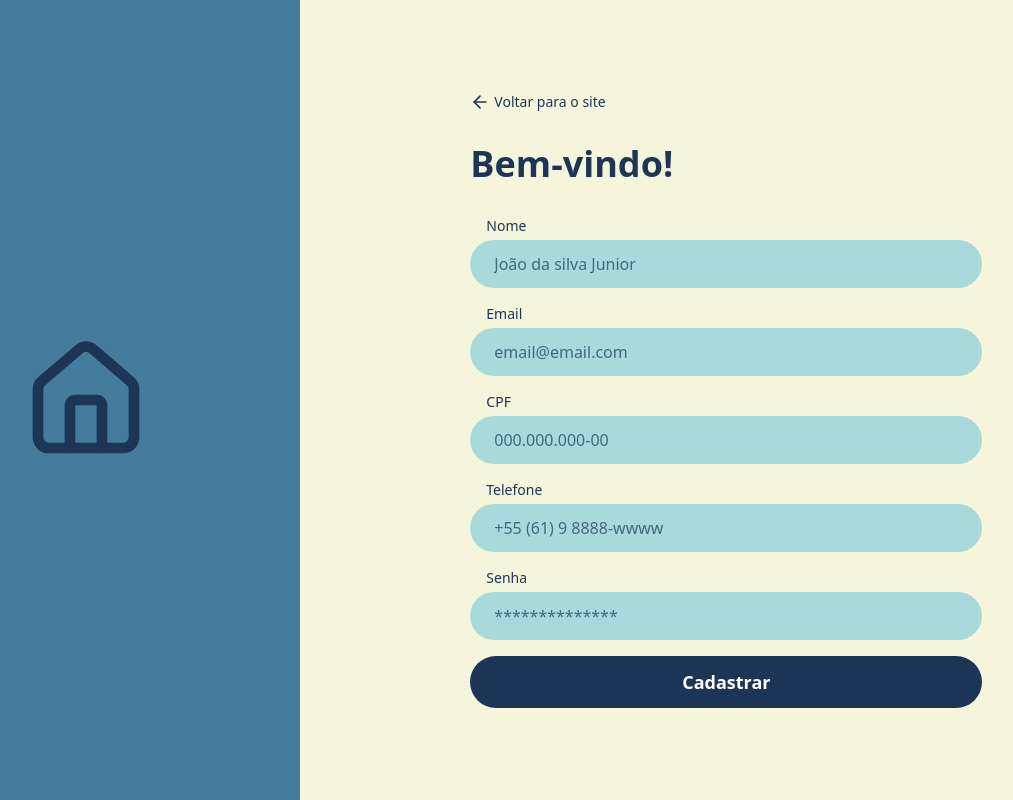
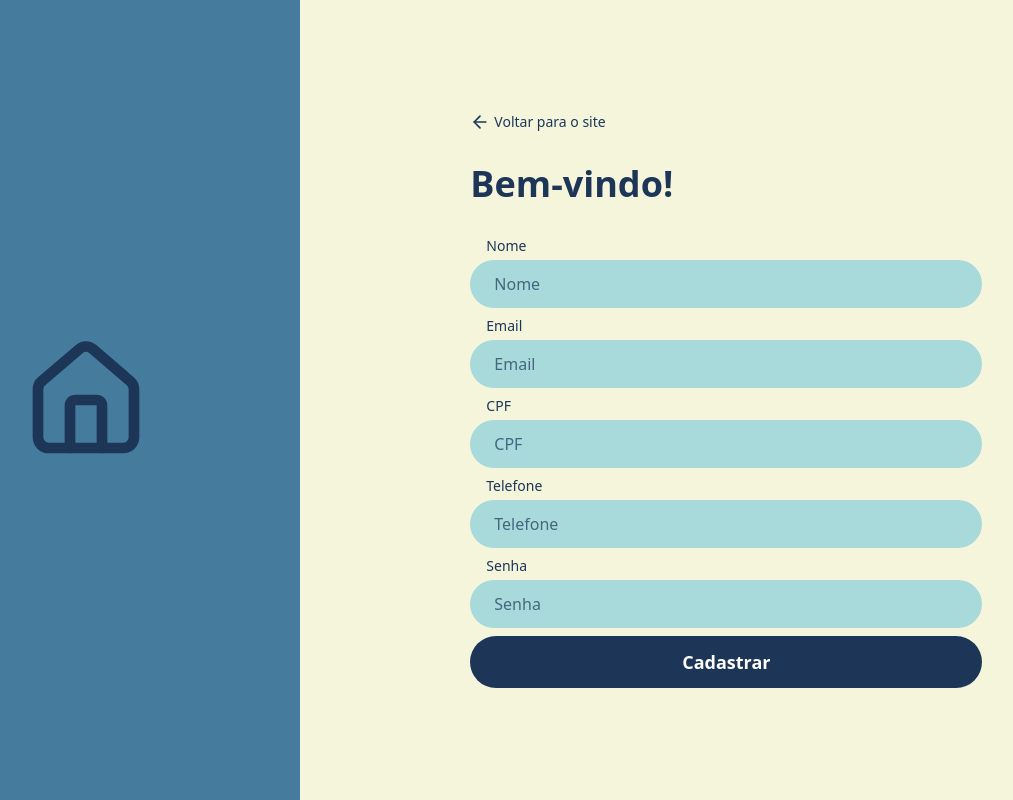
Before and after one commit to estadia-ja/Frontend-Estadia-ja, a React (Vite) app in the folder estadia-ja-frontend/: page / in a window 1280 px wide. Shown: the whole page, without its empty margins (127-1140 px from the left). Built offline with nearby package versions, Linux system fonts and the light colour scheme.

Commit message:
feat: conecta cadastro com o backend

```diff
--- a/estadia-ja-frontend/package.json
+++ b/estadia-ja-frontend/package.json
@@ -9,6 +9,7 @@
     "preview": "vite preview"
   },
   "dependencies": {
+    "axios": "^1.13.1",
     "lucide-react": "^0.552.0",
     "react": "^19.1.1",
     "react-dom": "^19.1.1"
--- a/estadia-ja-frontend/src/components/SignUpForm.tsx
+++ b/estadia-ja-frontend/src/components/SignUpForm.tsx
@@ -1,5 +1,6 @@
 import React, { useState } from "react";
 import { Home, ArrowLeft } from "lucide-react";
+import axios from "axios";
 
 export function SignUpForm() {
     const [name, setName] = useState("");
@@ -8,14 +9,118 @@ export function SignUpForm() {
     const [cpf, setCpf] = useState("");
     const [phones, setPhones] = useState("");
 
-    const handleSubmit = (event: React.FormEvent) => {
+    const [nameError, setNameError] = useState("");
+    const [emailError, setEmailError] = useState("");
+    const [passwordError, setPasswordError] = useState("");
+    const [cpfError, setCpfError] = useState("");
+    const [phoneError, setPhoneError] = useState("");
+
+    const [isLoading, setIsLoading] = useState(false);
+    const [apiMessage, setApiMessage] = useState({ type: "", text: "" });
+
+    const validateForm = () => {
+        setNameError("");
+        setEmailError("");
+        setPasswordError("");
+        setCpfError("");
+        setPhoneError("");
+        setApiMessage({ type: "", text: "" });
+        let isValid = true;
+
+        if (!name) {
+            setNameError("Nome é obrigatório.");
+            isValid = false;
+        }
+        if (!email) {
+            setEmailError("Email é obrigatório.");
+            isValid = false;
+        }
+
+        const unmaskedCpf = cpf.replace(/\D/g, "");
+        if (unmaskedCpf.length !== 11) {
+            setCpfError("CPF deve ter 11 dígitos.");
+            isValid = false;
+        }
+
+        const unmaskedPhone = phones.replace(/\D/g, "");
+        if (unmaskedPhone.length !== 11) {
+            setPhoneError("Telefone deve ter DDD + 9 dígitos.");
+            isValid = false;
+        }
+
+        const passRegex =
+        /^(?=.*[A-Z])(?=.*\d)(?=.*[!@#$%^&*()_+\-=\[\]{};':"\\|,.<>\/?]).{8,}$/;
+        if (!passRegex.test(password)) {
+            setPasswordError(
+                "Senha: 8+ dígitos, 1 maiúscula, 1 número, 1 especial."
+            );
+            isValid = false;
+        }
+        return isValid;
+    };
+
+    const handleSubmit = async (event: React.FormEvent) => {
         event.preventDefault();
-        console.log({ name, email, password, cpf, phones });
+        if (!validateForm()) {
+            return;
+        }
+        setIsLoading(true);
+        const payload = {
+            name,
+            email,
+            cpf,
+            password,
+            phones: [phones],
+        };
+        const apiUrl = import.meta.env.VITE_API_BASE_URL + "/user";
+        try {
+            const response = await axios.post(apiUrl, payload);
+            console.log("Usuário criado:", response.data);
+            setApiMessage({
+                type: "success",
+                text: "Usuário criado com sucesso!",
+            });
+            setName("");
+            setEmail("");
+            setPassword("");
+            setCpf("");
+            setPhones("");
+        } catch (error) {
+            console.error("Erro ao criar usuário:", error);
+            let errorMessage = "Erro ao criar usuário. Tente novamente.";
+            if (axios.isAxiosError(error) && error.response?.data?.message) {
+                errorMessage = error.response.data.message;
+            }
+            setApiMessage({ type: "error", text: errorMessage });
+        } finally {
+            setIsLoading(false);
+        }
+    };
+
+    const getErrorClasses = (hasError: boolean) => {
+        return hasError
+        ? "ring-2 ring-red-500 border-red-500"
+        : "focus:ring-2 focus:ring-[#1D3557]";
+    };
+    const handleCpfChange = (e: React.ChangeEvent<HTMLInputElement>) => {
+        let value = e.target.value.replace(/\D/g, "").slice(0, 11);
+        value = value.replace(/(\d{3})(\d)/, "$1.$2");
+        value = value.replace(/(\d{3})(\d)/, "$1.$2");
+        value = value.replace(/(\d{3})(\d{1,2})$/, "$1-$2");
+        setCpf(value);
+        setCpfError("");
+    };
+
+    const handlePhoneChange = (e: React.ChangeEvent<HTMLInputElement>) => {
+        let value = e.target.value.replace(/\D/g, "").slice(0, 11);
+        value = value.replace(/^(\d{2})(\d)/, "($1) $2");
+        value = value.replace(/(\s\d{5})(\d)/, "$1-$2");
+        setPhones(value);
+        setPhoneError("");
     };
 
     return (
         <div className="flex h-screen overflow-hidden font-sans bg-[#F5F5DC]">
-
             <div className="hidden md:flex md:w-1/3 bg-[#457B9D] items-center justify-center p-12">
                 <Home className="w-32 h-32 text-[#1D3557]" />
             </div>
@@ -34,7 +139,7 @@ export function SignUpForm() {
                         Bem-vindo!
                     </h1>
 
-            <form onSubmit={handleSubmit} className="w-full space-y-4">
+                    <form onSubmit={handleSubmit} className="w-full space-y-2">
                         <div>
                         <label
                             htmlFor="name"
@@ -46,10 +151,18 @@ export function SignUpForm() {
                             id="name"
                             type="text"
                             value={name}
-                    onChange={(e) => setName(e.target.value)}
-                    placeholder="João da silva Junior"
-                    className="w-full px-6 py-3 rounded-full bg-[#A8DADC] text-[#1D3557] placeholder-[#1D3557] placeholder-opacity-70 outline-none transition-all focus:ring-2 focus:ring-[#1D3557]"
+                            onChange={(e) => {
+                                setName(e.target.value);
+                                setNameError("");
+                            }}
+                            placeholder="Nome"
+                            className={`w-full px-6 py-3 rounded-full bg-[#A8DADC] text-[#1D3557] placeholder-[#1D3557] placeholder-opacity-70 outline-none transition-all ${getErrorClasses(
+                                !!nameError
+                            )}`}
                         />
+                        {nameError && (
+                            <p className="text-xs text-red-600 ml-4 mt-1">{nameError}</p>
+                        )}
                         </div>
 
                         <div>
@@ -63,10 +176,18 @@ export function SignUpForm() {
                             id="email"
                             type="email"
                             value={email}
-                    onChange={(e) => setEmail(e.target.value)}
-                    placeholder="email@email.com"
-                    className="w-full px-6 py-3 rounded-full bg-[#A8DADC] text-[#1D3557] placeholder-[#1D3557] placeholder-opacity-70 outline-none transition-all focus:ring-2 focus:ring-[#1D3557]"
+                            onChange={(e) => {
+                                setEmail(e.target.value);
+                                setEmailError("");
+                            }}
+                            placeholder="Email"
+                            className={`w-full px-6 py-3 rounded-full bg-[#A8DADC] text-[#1D3557] placeholder-[#1D3557] placeholder-opacity-70 outline-none transition-all ${getErrorClasses(
+                                !!emailError
+                            )}`}
                         />
+                        {emailError && (
+                            <p className="text-xs text-red-600 ml-4 mt-1">{emailError}</p>
+                        )}
                         </div>
 
                         <div>
@@ -80,10 +201,15 @@ export function SignUpForm() {
                             id="cpf"
                             type="text"
                             value={cpf}
-                    onChange={(e) => setCpf(e.target.value)}
-                    placeholder="000.000.000-00"
-                    className="w-full px-6 py-3 rounded-full bg-[#A8DADC] text-[#1D3557] placeholder-[#1D3557] placeholder-opacity-70 outline-none transition-all focus:ring-2 focus:ring-[#1D3557]"
+                            onChange={handleCpfChange}
+                            placeholder="CPF"
+                            className={`w-full px-6 py-3 rounded-full bg-[#A8DADC] text-[#1D3557] placeholder-[#1D3557] placeholder-opacity-70 outline-none transition-all ${getErrorClasses(
+                                !!cpfError
+                            )}`}
                         />
+                        {cpfError && (
+                            <p className="text-xs text-red-600 ml-4 mt-1">{cpfError}</p>
+                        )}
                         </div>
 
                         <div>
@@ -97,10 +223,15 @@ export function SignUpForm() {
                             id="phones"
                             type="tel"
                             value={phones}
-                    onChange={(e) => setPhones(e.target.value)}
-                    placeholder="+55 (61) 9 8888-wwww"
-                    className="w-full px-6 py-3 rounded-full bg-[#A8DADC] text-[#1D3557] placeholder-[#1D3557] placeholder-opacity-70 outline-none transition-all focus:ring-2 focus:ring-[#1D3557]"
+                            onChange={handlePhoneChange}
+                            placeholder="Telefone"
+                            className={`w-full px-6 py-3 rounded-full bg-[#A8DADC] text-[#1D3557] placeholder-[#1D3557] placeholder-opacity-70 outline-none transition-all ${getErrorClasses(
+                                !!phoneError
+                            )}`}
                         />
+                        {phoneError && (
+                            <p className="text-xs text-red-600 ml-4 mt-1">{phoneError}</p>
+                        )}
                         </div>
 
                         <div>
@@ -114,17 +245,40 @@ export function SignUpForm() {
                             id="password"
                             type="password"
                             value={password}
-                    onChange={(e) => setPassword(e.target.value)}
-                    placeholder="**************"
-                    className="w-full px-6 py-3 rounded-full bg-[#A8DADC] text-[#1D3557] placeholder-[#1D3557] placeholder-opacity-70 outline-none transition-all focus:ring-2 focus:ring-[#1D3557]"
+                            onChange={(e) => {
+                            setPassword(e.target.value);
+                            setPasswordError("");
+                            }}
+                            placeholder="Senha"
+                            className={`w-full px-6 py-3 rounded-full bg-[#A8DADC] text-[#1D3557] placeholder-[#1D3557] placeholder-opacity-70 outline-none transition-all ${getErrorClasses(
+                                !!passwordError
+                            )}`}
                         />
+                        {passwordError && (
+                            <p className="text-xs text-red-600 ml-4 mt-1">
+                            {passwordError}
+                            </p>
+                        )}
                         </div>
+
+                        {apiMessage.text && (
+                        <p
+                            className={`text-center text-sm pt-2 ${
+                            apiMessage.type === "success"
+                                ? "text-green-600"
+                                : "text-red-600"
+                            }`}
+                        >
+                            {apiMessage.text}
+                        </p>
+                        )}
 
                         <button
                             type="submit"
-                className="w-full py-3 rounded-full bg-[#1D3557] text-white font-semibold text-lg hover:bg-opacity-90 transition-colors mt-6"
+                            className="w-full py-3 rounded-full bg-[#1D3557] text-white font-semibold text-lg hover:bg-opacity-90 transition-colors mt-6 disabled:opacity-50"
+                            disabled={isLoading}
                         >
-                Cadastrar
+                            {isLoading ? "Cadastrando..." : "Cadastrar"}
                         </button>
                     </form>
                 </div>
```
Also changed, not shown: 2 other files (tests, documents, lock files or other folders). Lines whose indentation alone changed are shown as unchanged.
